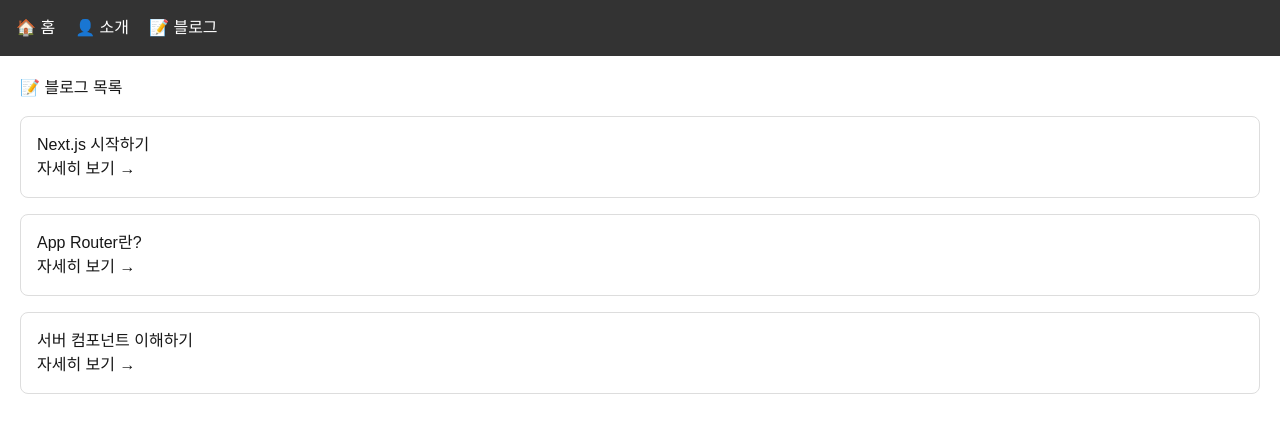
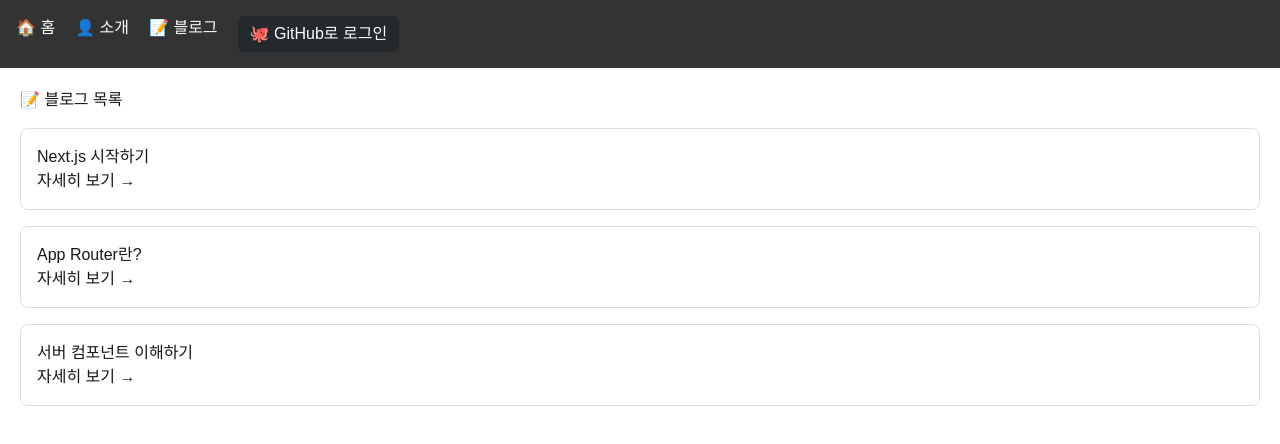
Before and after one commit to JiHwanLee-dev/my-blog, a Next.js app: page /blog in a window 1280 px wide. Shown: the top 444 px of the page. Built offline with nearby package versions, Linux system fonts and the light colour scheme; no server answers.

Commit message:
github 로그인 OAuth로 구현

```diff
--- /dev/null
+++ b/app/api/auth/[...nextauth]/route.ts
@@ -0,0 +1,17 @@
+// app/api/auth/[...nextauth]/route.ts
+// next-auth의 API Route입니다.
+//
+// [...nextauth]는 "catch-all" 동적 라우트로,
+// /api/auth/ 뒤에 오는 모든 경로를 이 파일이 처리합니다.
+// 예시:
+//   /api/auth/signin       → 로그인 페이지
+//   /api/auth/signout      → 로그아웃 처리
+//   /api/auth/callback/github → GitHub에서 돌아올 때 처리
+//   /api/auth/session      → 현재 세션 정보 조회
+//
+// handlers에서 GET, POST를 꺼내서 export하면
+// Next.js가 알아서 HTTP 메서드에 맞게 연결합니다.
+
+import { handlers } from '@/auth';
+
+export const { GET, POST } = handlers;
--- /dev/null
+++ b/app/component/AuthButton.tsx
@@ -0,0 +1,72 @@
+// app/component/AuthButton.tsx
+// 로그인/로그아웃 버튼 컴포넌트입니다.
+// 서버 컴포넌트로, 서버에서 세션을 확인한 후
+// 로그인 상태에 따라 다른 UI를 보여줍니다.
+//
+// 'use client'가 없는 서버 컴포넌트인데 버튼이 동작하는 이유:
+// → <form>의 action에 'use server'(서버 액션)를 사용하기 때문입니다.
+// → 버튼 클릭 시 브라우저가 form을 제출하고, 서버에서 signIn/signOut이 실행됩니다.
+// → JS 없이 HTML의 기본 form 제출 방식으로 동작하는 것입니다.
+
+import { auth, signIn, signOut } from '@/auth';
+
+export default async function AuthButton() {
+  // auth()로 현재 로그인 세션을 확인합니다.
+  // 로그인 되어 있으면 session에 사용자 정보가 들어있고,
+  // 로그인 안 되어 있으면 null입니다.
+  const session = await auth();
+
+  // 로그인 된 상태: 프로필 이미지 + 이름 + 로그아웃 버튼
+  if (session) {
+    return (
+      <div style={{ display: 'flex', alignItems: 'center', gap: '12px' }}>
+        {/* session.user에서 GitHub 프로필 정보를 가져옵니다 */}
+        <img
+          src={session.user?.image ?? ''}
+          alt="프로필"
+          width={32}
+          height={32}
+          style={{ borderRadius: '50%' }}
+        />
+        <span style={{ color: 'white' }}>{session.user?.name}</span>
+        {/* 'use server': 이 함수는 서버에서 실행됩니다 (Server Action) */}
+        {/* form 제출 → 서버에서 signOut() 실행 → 세션 삭제 → 로그아웃 */}
+        <form action={async () => {
+          'use server';
+          await signOut();
+        }}>
+          <button type="submit" style={{
+            padding: '6px 12px',
+            backgroundColor: '#ff4757',
+            color: 'white',
+            border: 'none',
+            borderRadius: '6px',
+            cursor: 'pointer'
+          }}>
+            로그아웃
+          </button>
+        </form>
+      </div>
+    );
+  }
+
+  // 로그인 안 된 상태: GitHub 로그인 버튼
+  // signIn('github') → GitHub OAuth 페이지로 이동시킵니다.
+  return (
+    <form action={async () => {
+      'use server';
+      await signIn('github');
+    }}>
+      <button type="submit" style={{
+        padding: '6px 12px',
+        backgroundColor: '#24292e',
+        color: 'white',
+        border: 'none',
+        borderRadius: '6px',
+        cursor: 'pointer'
+      }}>
+        🐙 GitHub로 로그인
+      </button>
+    </form>
+  );
+}
--- a/app/component/Navbar.tsx
+++ b/app/component/Navbar.tsx
@@ -6,6 +6,7 @@
 // 일반 <a> 태그는 페이지 전체를 새로 로딩하지만,
 // Link는 필요한 부분만 업데이트하는 클라이언트 사이드 네비게이션을 지원합니다. (더 빠름)
 import Link from 'next/link';
+import AuthButton from './AuthButton';
 
 export default function Navbar() {
   return (
@@ -26,6 +27,7 @@ export default function Navbar() {
       <Link href="/blog" style={{ color: 'white', textDecoration: 'none' }}>
         📝 블로그
       </Link>
+      <AuthButton />
     </nav>
   );
 }
--- /dev/null
+++ b/auth.ts
@@ -0,0 +1,18 @@
+// auth.ts
+// next-auth의 핵심 설정 파일입니다.
+// 여기서 로그인 방식(provider)을 정하고, 인증에 필요한 함수들을 내보냅니다.
+
+import NextAuth from 'next-auth';
+import GitHub from 'next-auth/providers/github';
+
+// NextAuth()에 설정을 넘기면, 인증에 필요한 함수들을 반환합니다.
+// - handlers: API Route에서 로그인/로그아웃 요청을 처리하는 핸들러
+// - signIn: 로그인 실행 함수 (GitHub 로그인 페이지로 이동시킴)
+// - signOut: 로그아웃 실행 함수 (세션을 삭제함)
+// - auth: 현재 로그인 상태(세션)를 확인하는 함수
+//
+// providers에 GitHub을 넣으면 .env.local에서
+// AUTH_GITHUB_ID, AUTH_GITHUB_SECRET을 자동으로 읽어옵니다.
+export const { handlers, signIn, signOut, auth } = NextAuth({
+  providers: [GitHub],
+});
--- /dev/null
+++ b/middleware.ts
@@ -0,0 +1,24 @@
+// middleware.ts
+// Next.js 미들웨어: 모든 페이지 요청 전에 실행되는 함수입니다.
+// 쉽게 말하면 "경비원" 역할입니다.
+//
+// 현재는 모든 요청을 그냥 통과시키고 있지만,
+// 나중에 "로그인 안 한 사람은 특정 페이지 차단" 같은 기능을 추가할 수 있습니다.
+//
+// 예시: 로그인 안 하면 /blog 접근 차단하기
+//   if (!session && request.nextUrl.pathname.startsWith('/blog')) {
+//     return NextResponse.redirect(new URL('/api/auth/signin', request.url));
+//   }
+
+import { NextRequest, NextResponse } from 'next/server';
+
+export default function middleware(request: NextRequest) {
+  // NextResponse.next()는 "통과시켜" 라는 뜻입니다.
+  return NextResponse.next();
+}
+
+// matcher: 미들웨어가 실행될 경로를 지정합니다.
+// 아래 설정은 API, 정적 파일, 이미지, 파비콘을 제외한 모든 경로에서 실행됩니다.
+export const config = {
+  matcher: ['/((?!api|_next/static|_next/image|favicon.ico).*)'],
+};
--- a/package.json
+++ b/package.json
@@ -10,6 +10,7 @@
   },
   "dependencies": {
     "next": "16.1.6",
+    "next-auth": "^5.0.0-beta.30",
     "react": "19.2.3",
     "react-dom": "19.2.3"
   },
```
Also changed, not shown: 1 other file (tests, documents, lock files or other folders).
